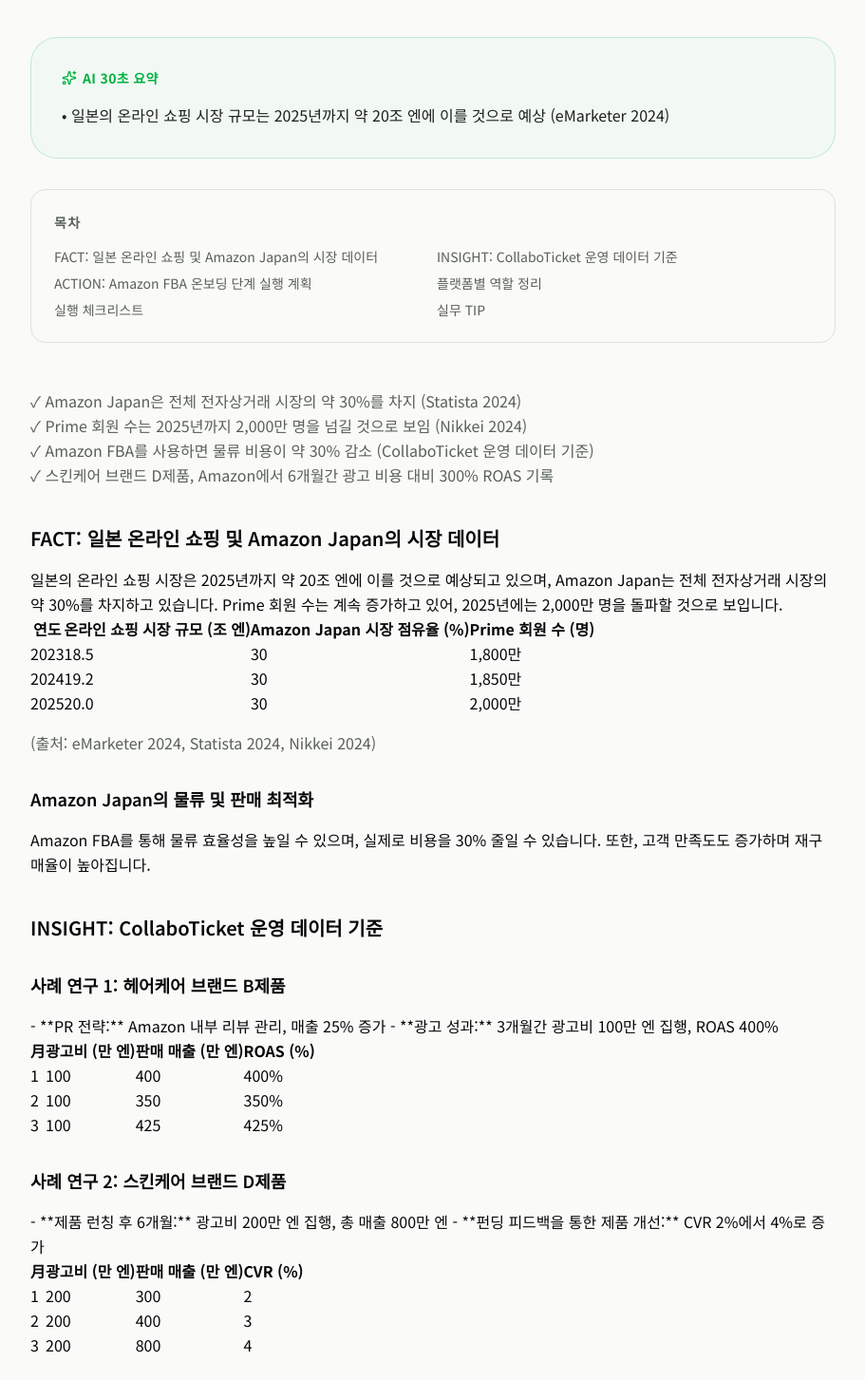
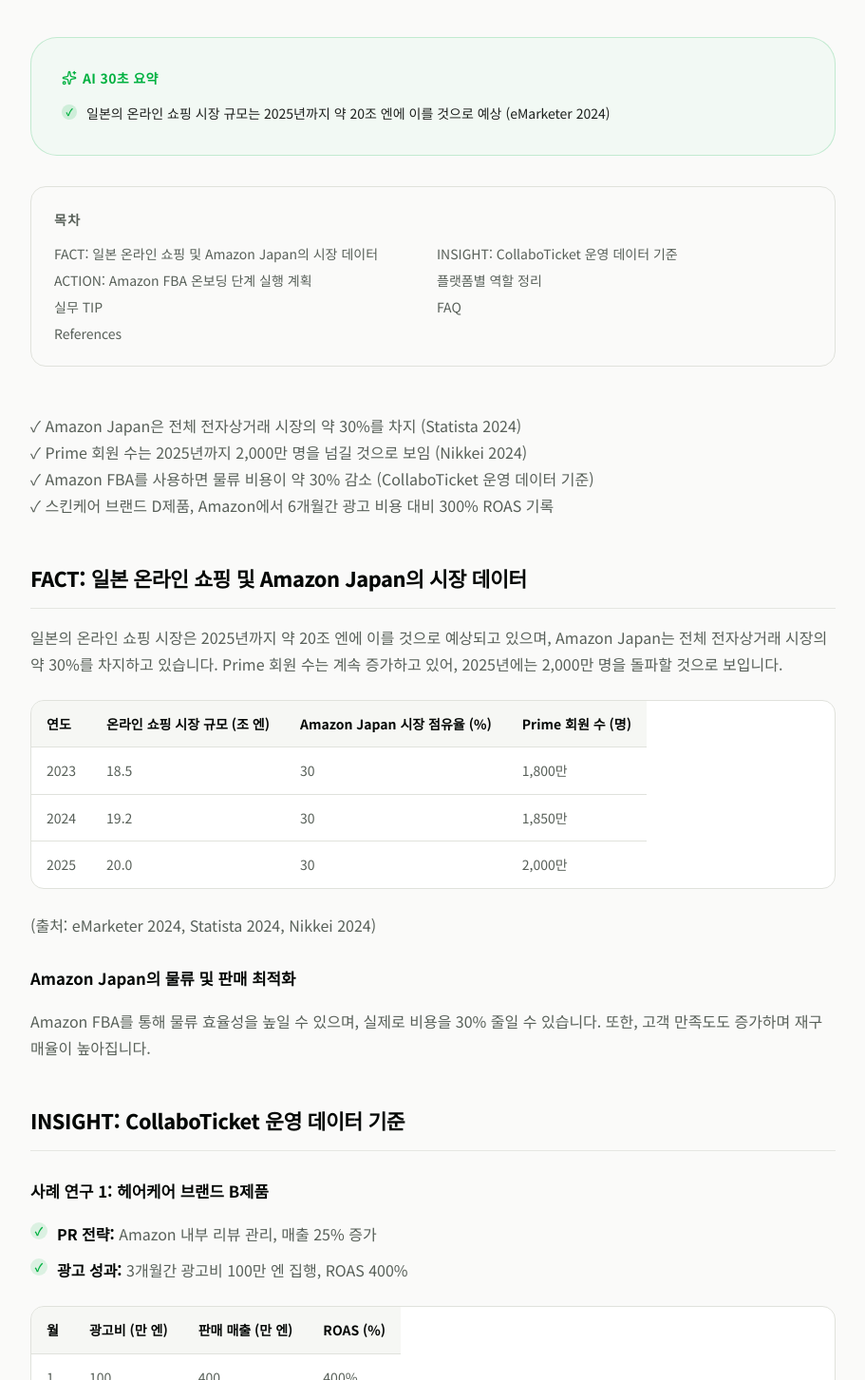
Before and after one commit to idc04158/-collaboticket-website, a Next.js app: page /insights/amazon-japan-fba-onboarding in a window 1280 px wide. Shown: the part 1037-2490 px from the top of the page at 95% size, without its empty margins (184-1095 px from the left). Built offline with nearby package versions, Linux system fonts and the light colour scheme.

Commit message:
Fix insight report readability: tables, lists, and Korean-only FAQ.
Co-authored-by: Cursor <cursoragent@cursor.com>

```diff
--- a/app/globals.css
+++ b/app/globals.css
@@ -193,24 +193,117 @@
   animation: fade-up 0.6s ease-out both;
 }
 
-.insight-body ul {
+.insight-body {
+  max-width: none;
+  font-size: 1rem;
+  line-height: 1.75;
+  color: var(--foreground);
+}
+
+.insight-body > * + * {
+  margin-top: 1rem;
+}
+
+.insight-body h2 {
+  margin-top: 2.75rem;
+  scroll-margin-top: 6rem;
+  padding-bottom: 0.75rem;
+  border-bottom: 1px solid color-mix(in oklab, var(--border) 80%, transparent);
+  font-size: 1.35rem;
+  font-weight: 800;
+  letter-spacing: -0.02em;
+  color: var(--foreground);
+}
+
+.insight-body h3 {
+  margin-top: 1.75rem;
+  scroll-margin-top: 6rem;
+  font-size: 1.05rem;
+  font-weight: 700;
+  color: var(--foreground);
+}
+
+.insight-body p {
+  color: var(--muted-foreground);
+}
+
+.insight-body strong {
+  color: var(--foreground);
+  font-weight: 700;
+}
+
+.insight-body img {
+  margin-top: 1.5rem;
+  margin-bottom: 1.5rem;
+  width: 100%;
+  border-radius: 1rem;
+  border: 1px solid var(--border);
+  object-fit: cover;
+}
+
+.insight-body a {
+  color: var(--brand, #00b140);
+  font-weight: 600;
+  text-decoration: underline;
+  text-underline-offset: 3px;
+}
+
+.insight-body table {
+  display: block;
+  width: 100%;
+  overflow-x: auto;
+  margin: 1.5rem 0;
+  border-collapse: collapse;
+  border: 1px solid var(--border);
+  border-radius: 0.875rem;
+  background: var(--card);
+  font-size: 0.875rem;
+}
+
+.insight-body thead {
+  background: color-mix(in oklab, var(--muted) 55%, transparent);
+}
+
+.insight-body th,
+.insight-body td {
+  padding: 0.75rem 1rem;
+  border-bottom: 1px solid var(--border);
+  text-align: left;
+  vertical-align: top;
+  white-space: nowrap;
+}
+
+.insight-body tbody tr:last-child td {
+  border-bottom: none;
+}
+
+.insight-body th {
+  font-weight: 700;
+  color: var(--foreground);
+}
+
+.insight-body td {
+  color: var(--muted-foreground);
+}
+
+.insight-body ul:not(.contains-task-list) {
   display: grid;
-  gap: 0.5rem;
+  gap: 0.625rem;
   padding-left: 0;
   list-style: none;
 }
 
-.insight-body li {
+.insight-body ul:not(.contains-task-list) > li {
   position: relative;
   padding-left: 1.75rem;
   color: var(--muted-foreground);
 }
 
-.insight-body li::before {
+.insight-body ul:not(.contains-task-list) > li::before {
   content: "✓";
   position: absolute;
   left: 0;
-  top: 0.05rem;
+  top: 0.15rem;
   display: inline-flex;
   width: 1.1rem;
   height: 1.1rem;
@@ -223,9 +316,55 @@
   font-weight: 800;
 }
 
+.insight-body ul.contains-task-list {
+  display: grid;
+  gap: 0.75rem;
+  padding-left: 0;
+  list-style: none;
+}
+
+.insight-body ul.contains-task-list li {
+  display: flex;
+  align-items: flex-start;
+  gap: 0.625rem;
+  padding: 0.875rem 1rem;
+  border: 1px solid var(--border);
+  border-radius: 0.875rem;
+  background: var(--card);
+  color: var(--foreground);
+}
+
+.insight-body ul.contains-task-list li::before {
+  display: none;
+}
+
+.insight-body ul.contains-task-list input[type="checkbox"] {
+  margin-top: 0.2rem;
+  accent-color: #00b140;
+}
+
 .insight-body ol {
   display: grid;
-  gap: 0.5rem;
+  gap: 0.75rem;
   padding-left: 1.25rem;
   color: var(--muted-foreground);
 }
+
+.insight-body ol li::marker {
+  color: #00b140;
+  font-weight: 700;
+}
+
+.insight-body hr {
+  margin: 2rem 0;
+  border-color: var(--border);
+}
+
+.insight-body blockquote {
+  margin: 1.5rem 0;
+  border-left: 3px solid color-mix(in oklab, #00b140 50%, transparent);
+  padding: 0.75rem 1rem;
+  background: color-mix(in oklab, #00b140 6%, transparent);
+  border-radius: 0 0.75rem 0.75rem 0;
+  color: var(--muted-foreground);
+}
--- a/app/insights/[slug]/page.tsx
+++ b/app/insights/[slug]/page.tsx
@@ -1,6 +1,5 @@
 import type { Metadata } from "next"
 import Link from "next/link"
-import { marked } from "marked"
 import { notFound } from "next/navigation"
 import { Sparkles } from "lucide-react"
 
@@ -18,15 +17,10 @@ import {
   getTopicClusterLinks,
 } from "@/lib/insights"
 import { sanitizeInsightBody } from "@/lib/sanitize-insight-content"
+import { renderInsightMarkdown, splitSummaryBullets } from "@/lib/render-insight-markdown"
 
 type PageProps = {
   params: { slug: string }
-}
-
-type TocItem = {
-  id: string
-  level: number
-  text: string
 }
 
 const preConsultationHeading = "상담 전에 준비하면 좋은 자료"
@@ -43,29 +37,8 @@ function escapeRegExp(value: string) {
   return value.replace(/[.*+?^${}()|[\]\\]/g, "\\$&")
 }
 
-function escapeHtml(value: string) {
-  return value
-    .replace(/&/g, "&amp;")
-    .replace(/</g, "&lt;")
-    .replace(/>/g, "&gt;")
-    .replace(/"/g, "&quot;")
-}
-
-function toAnchorId(text: string, index: number) {
-  const normalized = text
-    .toLowerCase()
-    .replace(/<[^>]*>/g, "")
-    .replace(/[^\p{L}\p{N}\s-]/gu, "")
-    .trim()
-    .replace(/\s+/g, "-")
-
-  return normalized || `section-${index + 1}`
-}
-
 function prepareInsightContent(content: string, image?: string) {
   let body = sanitizeInsightBody(content.replace(/<!-- expanded-blog-body-v2 -->\n?/g, ""))
-  body = body.replace(/^##\s+AI 30초 요약\s*\n+[\s\S]*?(?=\n##\s+|\n!\[|\n*$)/m, "")
-  body = body.replace(/^##\s+참고\s*출처[\s\S]*?(?=^##\s+|(?![\s\S]))/gm, "")
   body = body.replace(
     new RegExp(`^##\\s+${escapeRegExp(preConsultationHeading)}\\s*$`, "m"),
     `${diagnosisCtaHtml}\n## ${preConsultationHeading}`,
@@ -79,22 +52,7 @@ function prepareInsightContent(content: string, image?: string) {
     body = body.replace(duplicateImagePattern, "\n")
   }
 
-  const usedIds = new Map<string, number>()
-  const toc: TocItem[] = []
-
-  body = body.replace(/^(#{2,3})\s+(.+)$/gm, (full, hashes: string, rawText: string) => {
-    const text = rawText.trim()
-    const baseId = toAnchorId(text, toc.length)
-    const count = usedIds.get(baseId) || 0
-    usedIds.set(baseId, count + 1)
-    const id = count === 0 ? baseId : `${baseId}-${count + 1}`
-    const level = hashes.length
-
-    toc.push({ id, level, text })
-    return `<h${level} id="${id}">${escapeHtml(text)}</h${level}>`
-  })
-
-  return { content: body, toc }
+  return body
 }
 
 export async function generateStaticParams() {
@@ -123,12 +81,13 @@ export default async function InsightDetailPage({ params }: PageProps) {
 
   const { content, ...meta } = result
   const allEnriched = getAllEnrichedInsights()
-  const prepared = prepareInsightContent(content, meta.image)
-  const html = await marked.parse(prepared.content)
+  const preparedBody = prepareInsightContent(content, meta.image)
+  const { html, toc } = await renderInsightMarkdown(preparedBody)
+  const summaryBullets = splitSummaryBullets(meta.aiSummary)
   const tocItems =
-    prepared.toc.filter((item) => item.level === 2).length > 0
-      ? prepared.toc.filter((item) => item.level === 2).slice(0, 6)
-      : prepared.toc.slice(0, 6)
+    toc.filter((item) => item.level === 2).length > 0
+      ? toc.filter((item) => item.level === 2).slice(0, 8)
+      : toc.slice(0, 8)
   const related = getRelatedInsights(meta, allEnriched, 3)
   const clusterLinks = getTopicClusterLinks(meta)
 
@@ -204,7 +163,16 @@ export default async function InsightDetailPage({ params }: PageProps) {
               <Sparkles className="size-4" aria-hidden="true" />
               AI 30초 요약
             </p>
-            <p className="mt-4 text-base leading-relaxed text-foreground/90">{meta.aiSummary}</p>
+            <ul className="mt-4 space-y-2.5">
+              {summaryBullets.map((line) => (
+                <li key={line} className="flex items-start gap-2.5 text-sm leading-relaxed text-foreground/90">
+                  <span className="mt-0.5 flex size-4 shrink-0 items-center justify-center rounded-full bg-brand/15 text-[10px] font-bold text-brand">
+                    ✓
+                  </span>
+                  {line}
+                </li>
+              ))}
+            </ul>
           </section>
 
           {tocItems.length > 0 && (
@@ -227,7 +195,7 @@ export default async function InsightDetailPage({ params }: PageProps) {
 
           <section
             aria-label="리포트 본문"
-            className="insight-body mt-12 max-w-none space-y-4 text-base leading-relaxed [&_h2]:mt-10 [&_h2]:scroll-mt-24 [&_h2]:text-xl [&_h2]:font-semibold [&_h3]:mt-8 [&_h3]:scroll-mt-24 [&_h3]:text-lg [&_h3]:font-semibold [&_img]:mt-6 [&_img]:w-full [&_img]:rounded-xl [&_img]:border [&_img]:object-cover [&_p]:text-muted-foreground [&_strong]:text-foreground"
+            className="insight-body mt-12"
             dangerouslySetInnerHTML={{ __html: html }}
           />
 
--- a/content/blog/japan-sns-marketing-case-patterns-2026.md
+++ b/content/blog/japan-sns-marketing-case-patterns-2026.md
@@ -47,7 +47,7 @@ tags:
 
 | 지표         | 캠페인 전 | 캠페인 후 |
 |--------------|-----------|-----------|
-| 브랜드 인지度 | 40%       | 55%       |
+| 브랜드 인지도 | 40%       | 55%       |
 | 매출         | 2억 엔    | 3억 엔    |
 | 고객 충성도  | 55%       | 70%       |
 
--- a/lib/insight-hub.ts
+++ b/lib/insight-hub.ts
@@ -114,8 +114,8 @@ export function extractSummaryParagraph(content: string) {
     return aiSummaryMatch[1]
       .replace(/!\[[^\]]*\]\([^)]+\)/g, "")
       .replace(/\[[^\]]*\]\([^)]+\)/g, "")
-      .replace(/^✓\s*/gm, "• ")
-      .replace(/^-\s*/gm, "• ")
+      .replace(/^✓\s*/gm, "")
+      .replace(/^-\s*/gm, "")
       .trim()
   }
 
--- /dev/null
+++ b/lib/render-insight-markdown.ts
@@ -0,0 +1,63 @@
+import { marked } from "marked"
+
+export type InsightTocItem = {
+  id: string
+  level: number
+  text: string
+}
+
+marked.setOptions({
+  gfm: true,
+  breaks: false,
+})
+
+function toAnchorId(text: string, index: number) {
+  const normalized = text
+    .toLowerCase()
+    .replace(/<[^>]*>/g, "")
+    .replace(/[^\p{L}\p{N}\s-]/gu, "")
+    .trim()
+    .replace(/\s+/g, "-")
+
+  return normalized || `section-${index + 1}`
+}
+
+function stripSectionsForRender(body: string) {
+  let next = body
+  next = next.replace(/^##\s+AI 30초 요약\s*\n+[\s\S]*?(?=\n##\s+|\n!\[|\n*$)/m, "")
+  next = next.replace(/^##\s+실행 체크리스트\s*\n+[\s\S]*?(?=\n##\s+|\n*$)/m, "")
+  next = next.replace(/^##\s+참고\s*출처[\s\S]*?(?=^##\s+|(?![\s\S]))/gm, "")
+  return next.trim()
+}
+
+function addHeadingIds(html: string) {
+  const toc: InsightTocItem[] = []
+  const usedIds = new Map<string, number>()
+
+  const withIds = html.replace(/<h([23])>([\s\S]*?)<\/h\1>/g, (_full, level: string, inner: string) => {
+    const text = inner.replace(/<[^>]*>/g, "").trim()
+    const baseId = toAnchorId(text, toc.length)
+    const count = usedIds.get(baseId) || 0
+    usedIds.set(baseId, count + 1)
+    const id = count === 0 ? baseId : `${baseId}-${count + 1}`
+
+    toc.push({ id, level: Number(level), text })
+
+    return `<h${level} id="${id}">${inner}</h${level}>`
+  })
+
+  return { html: withIds, toc }
+}
+
+export async function renderInsightMarkdown(rawBody: string) {
+  const body = stripSectionsForRender(rawBody)
+  const parsed = await marked.parse(body)
+  return addHeadingIds(parsed)
+}
+
+export function splitSummaryBullets(summary: string) {
+  return summary
+    .split(/\n+/)
+    .map((line) => line.replace(/^[\s•✓\-*]+\s*/, "").trim())
+    .filter((line) => line.length > 0)
+}
--- a/scripts/insight-content-rules.mjs
+++ b/scripts/insight-content-rules.mjs
@@ -126,7 +126,7 @@ Minimum per article:
 - 2+ markdown tables (platform compare, metrics trend, market size, etc.)
 - AI 30초 요약: 5-7 bullet lines starting with ✓
 - 실무 TIP: minimum 3 items (use ★ rating optional)
-- FAQ: minimum 7 Q&A pairs (real search-intent questions)
+- FAQ answers must be written in Korean only (no Japanese sentences in answers)
 - 실행 체크list section
 - References section with bullet sources
 - 5+ internal markdown links to other CollaboTicket insights using format [anchor text](/insights/slug)
```
Also changed, not shown: content/blog/amazon-japan-fba-onboarding.md (+2 -2 lines), content/blog/japan-ec-keyword-map-2026.md (+2 -2 lines), content/blog/japan-ecommerce-2025.md (+7 -7 lines).
